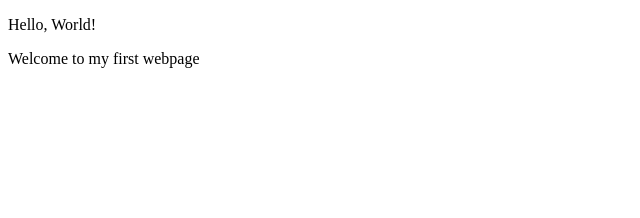
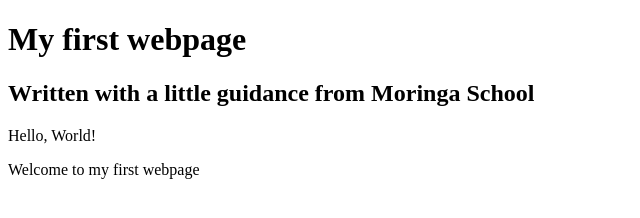
Before and after one commit to Mugala/my-fav-thing-s-, a plain HTML site: page my-first-webpage.html in a window 1280 px wide. Shown: the whole page, without its empty margins (0-640 px from the left). Drawn offline with Linux system fonts and the light colour scheme.

Commit message:
add header block elements

```diff
--- a/my-first-webpage.html
+++ b/my-first-webpage.html
@@ -4,8 +4,11 @@
       <title>My first webpage!</title>
   </head>
   <body>
+    <h1>My first webpage</h1>
+    <h2>Written with a little guidance from Moringa School</h2>
+
     <p>Hello, World!</p>
     <p>Welcome to my first webpage</p>
 
-  <body>
-<html/>
+  </body>
+</html>
```
